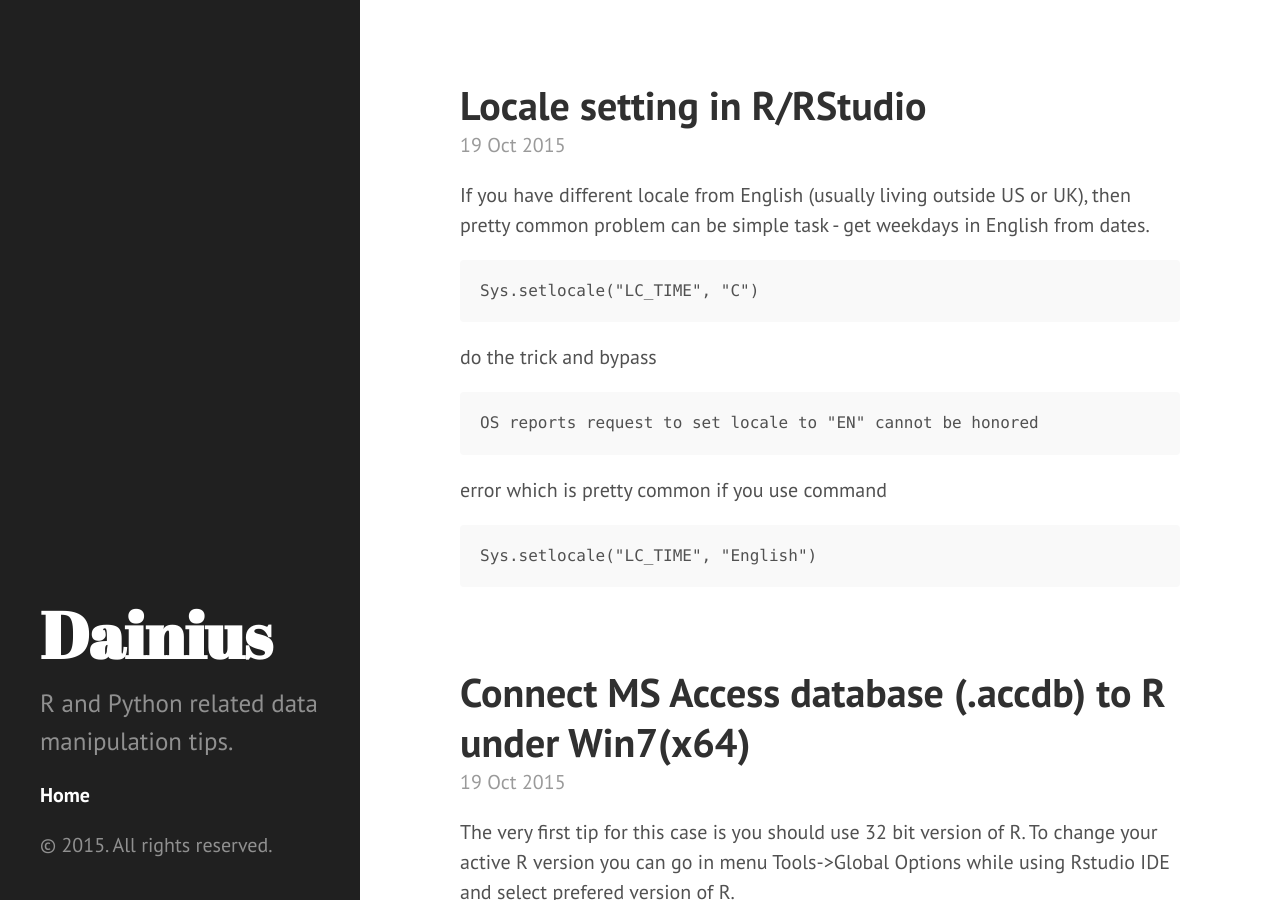
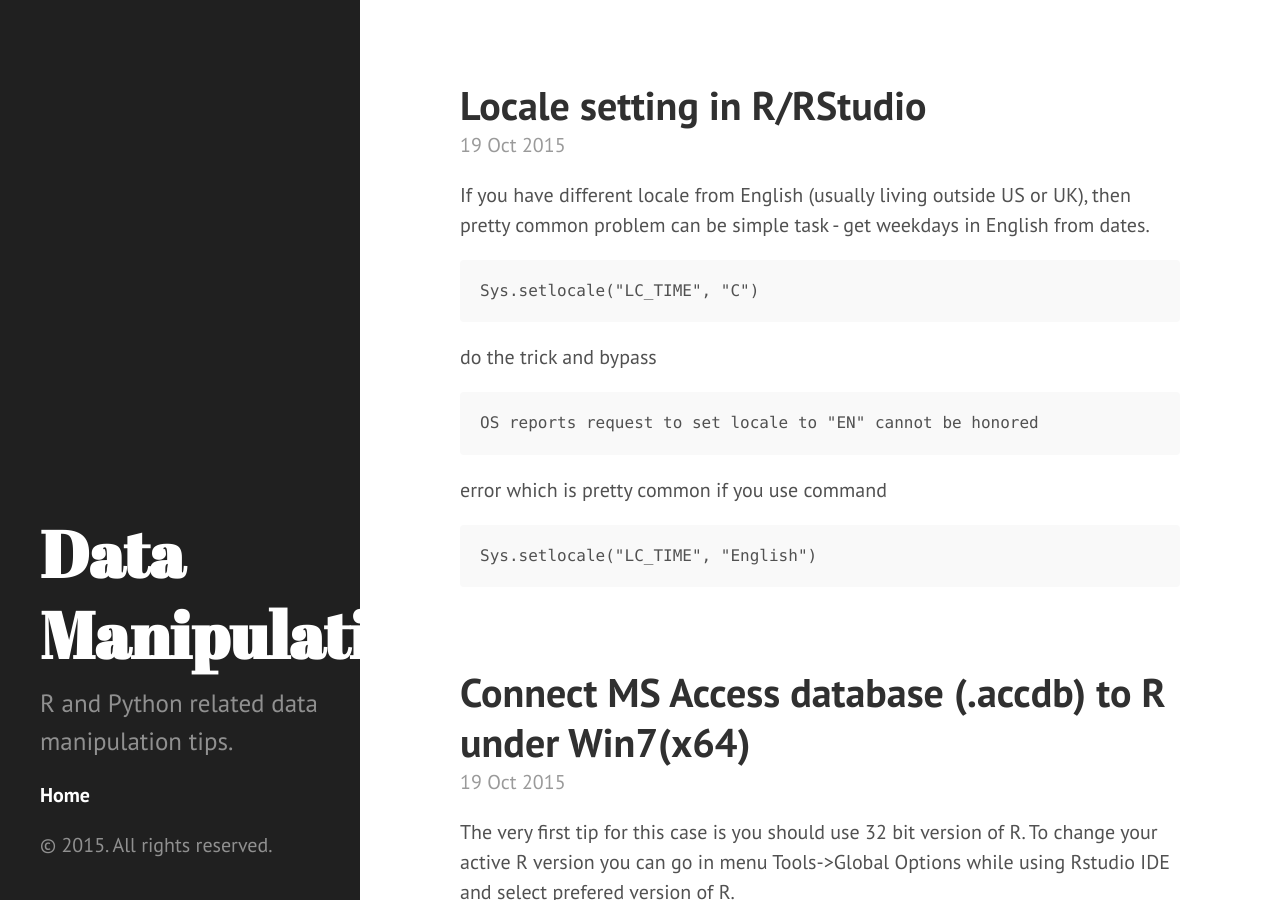
Before and after one commit to dainiuxt/dainiuxt.github.io, a Jekyll site: the page built from index.html, in a window 1280 px wide and 900 px high. Built offline with Jekyll 4.4.1, drawn with Linux system fonts in a browser that asks for light colours; the list of posts is cut into pages by our own code.

Commit message:
Update _config.yml

```diff
--- a/_config.yml
+++ b/_config.yml
@@ -2,7 +2,9 @@ excerpt_separator: ""
 pygments: true
 markdown: kramdown
 url: http://dainiuxt.github.io
-title: Dainius
+title: Data Manipulation
+email: dainiuxt@gmail.com
+author: Dainius T.
 tagline: Data Manipulation Tips&Tricks
 description: R and Python related data manipulation tips.
 paginate: 5
```
